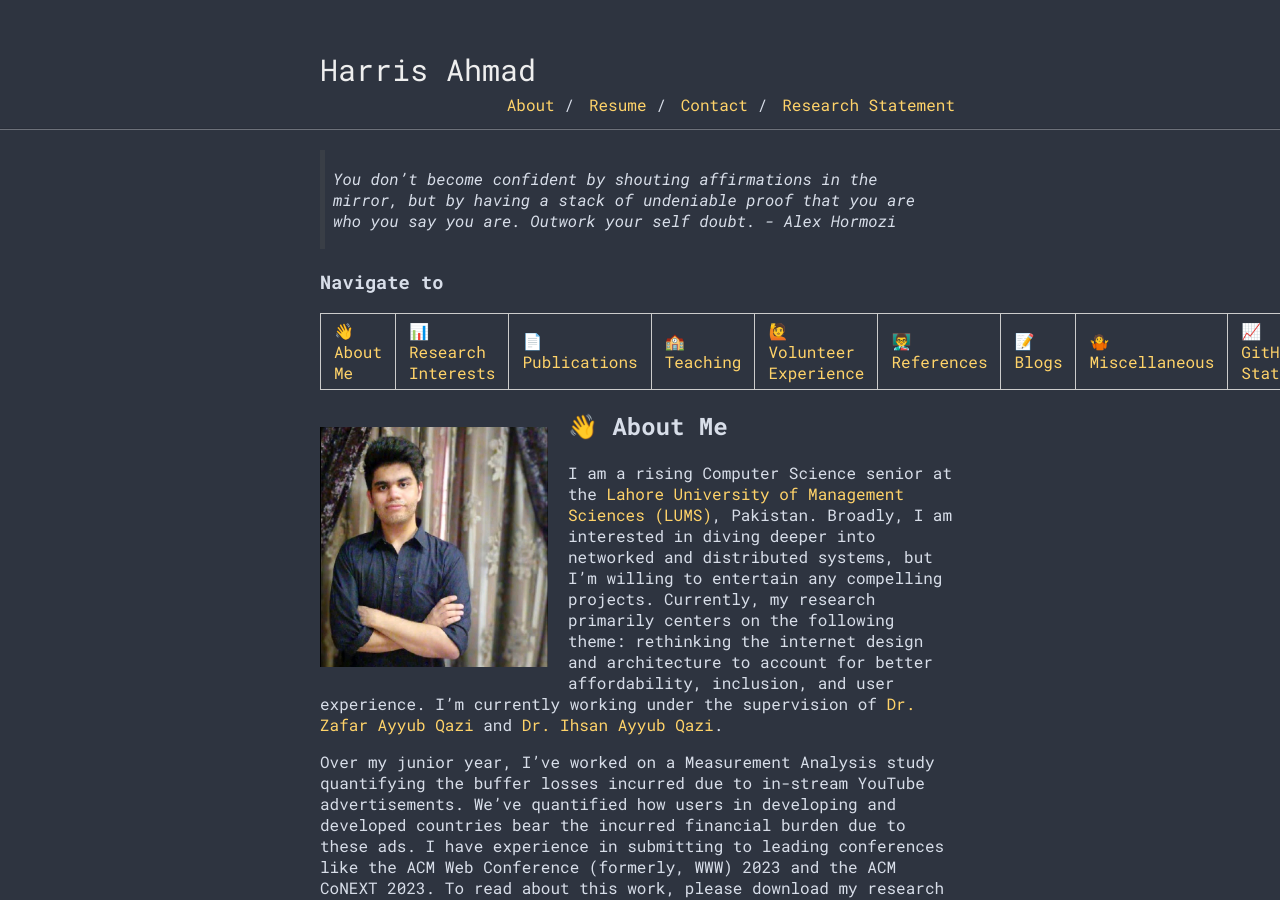
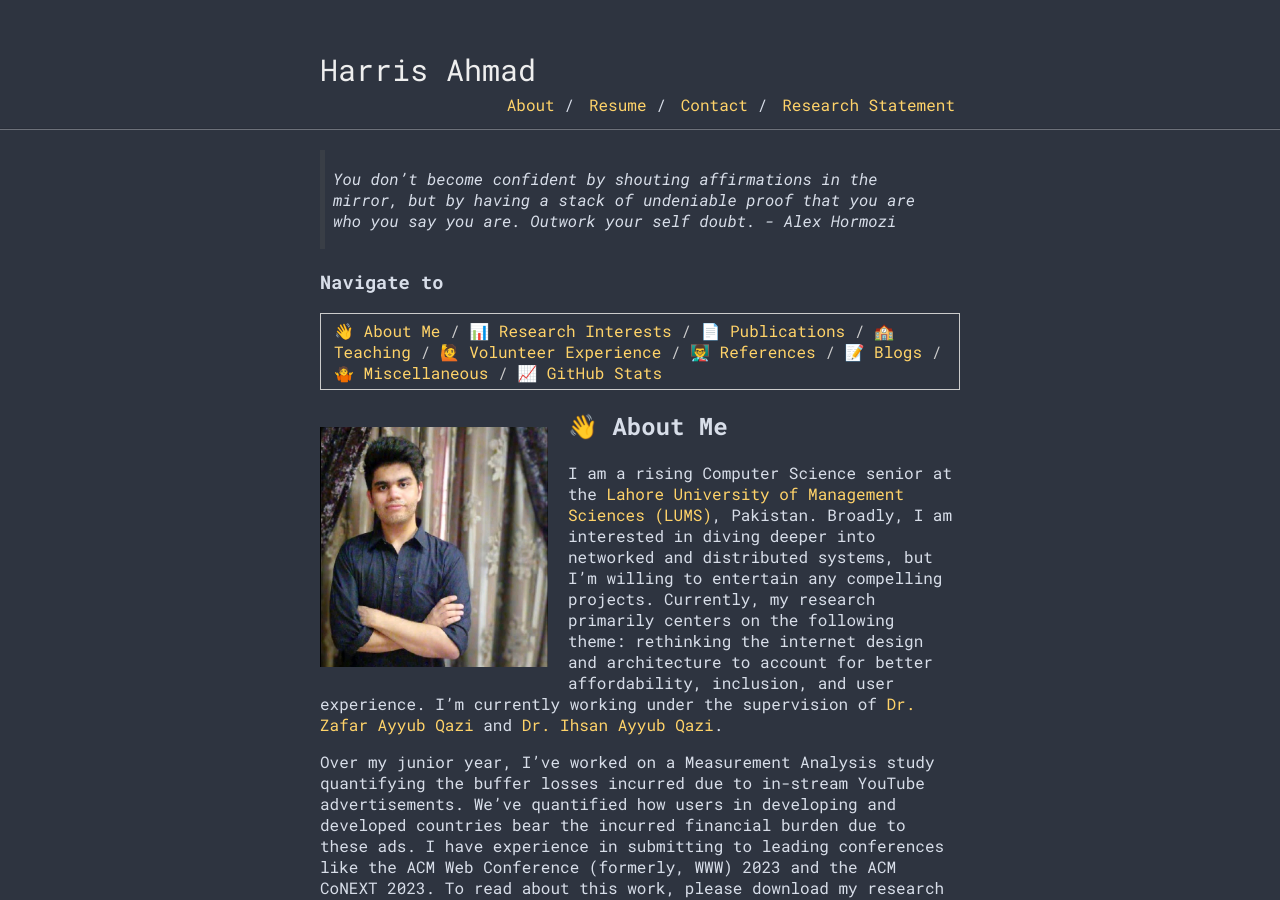
Before and after one commit to harris-ahmad/harris-ahmad.github.io, a Jekyll site: the page built from index.md, in a window 1280 px wide and 900 px high. Built offline with Jekyll 4.4.1, drawn with Linux system fonts in a browser that asks for light colours.

Commit message:
nav bar formatted

```diff
--- a/index.md
+++ b/index.md
@@ -7,7 +7,7 @@ layout: default
 
 ### Navigate to
 
-| [👋 About Me](#👋-about-me) | [📊 Research Interests](#📊-research-interests) | [📄 Publications](#📄-publications) | [🏫 Teaching](#🏫-teaching) | [🙋 Volunteer Experience](#🙋-volunteer) | [👨‍🏫 References](#👨‍🏫-references) | [📝 Blogs](#📝-blogs) | [🤷 Miscellaneous](#🤷-miscellaneous) | [📈 GitHub Stats](#📈-github-stats) |
+| [👋 About Me](#👋-about-me) / [📊 Research Interests](#📊-research-interests) / [📄 Publications](#📄-publications) / [🏫 Teaching](#🏫-teaching) / [🙋 Volunteer Experience](#🙋-volunteer) / [👨‍🏫 References](#👨‍🏫-references) / [📝 Blogs](#📝-blogs) / [🤷 Miscellaneous](#🤷-miscellaneous) / [📈 GitHub Stats](#📈-github-stats) |
 
 <img class="profile-picture" src="profile.jpeg">
 
```
